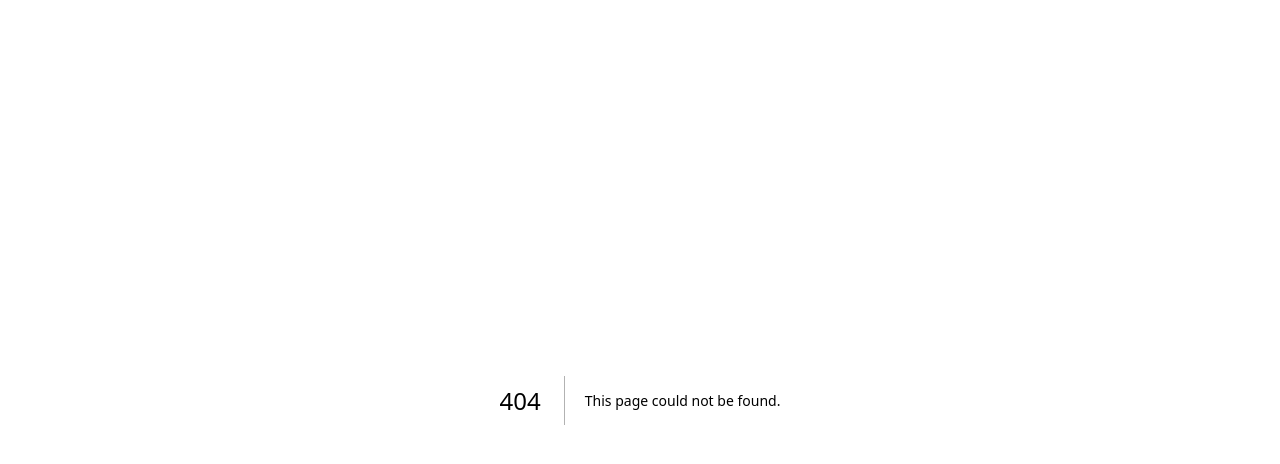
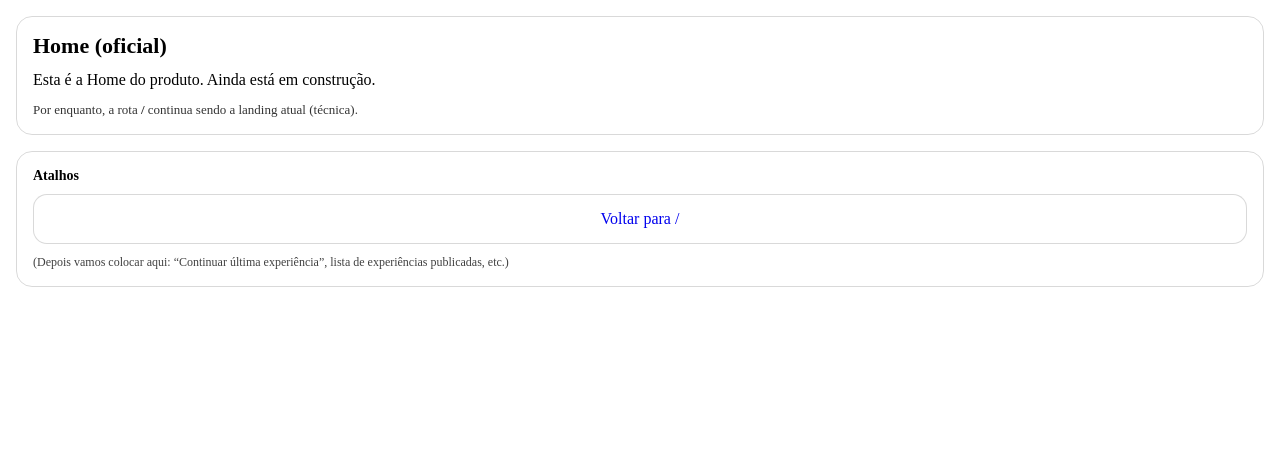
Before and after one commit to excompanhia/aplicativo-jornada, a Next.js app: page /home in a window 1280 px wide. Before the commit this address had no page. Shown: the top 464 px of the page. Built offline with nearby package versions, Linux system fonts and the light colour scheme.

Commit message:
Add /home route (official home placeholder)

```diff
--- /dev/null
+++ b/app/home/page.tsx
@@ -0,0 +1,71 @@
+"use client";
+
+import Link from "next/link";
+
+export default function HomePage() {
+  return (
+    <main
+      style={{
+        padding: 16,
+        display: "flex",
+        flexDirection: "column",
+        gap: 16,
+      }}
+    >
+      <div
+        style={{
+          borderRadius: 16,
+          padding: 16,
+          border: "1px solid rgba(0,0,0,0.15)",
+        }}
+      >
+        <h1 style={{ fontSize: 22, margin: 0, lineHeight: 1.2 }}>
+          Home (oficial)
+        </h1>
+
+        <p style={{ margin: "10px 0 0 0", lineHeight: 1.4 }}>
+          Esta é a Home do produto. Ainda está em construção.
+        </p>
+
+        <p style={{ margin: "10px 0 0 0", fontSize: 13, opacity: 0.8 }}>
+          Por enquanto, a rota <b>/</b> continua sendo a landing atual (técnica).
+        </p>
+      </div>
+
+      <div
+        style={{
+          borderRadius: 16,
+          padding: 16,
+          border: "1px solid rgba(0,0,0,0.15)",
+          display: "flex",
+          flexDirection: "column",
+          gap: 10,
+        }}
+      >
+        <div style={{ fontSize: 14, fontWeight: 700 }}>Atalhos</div>
+
+        <Link
+          href="/"
+          style={{
+            display: "inline-flex",
+            alignItems: "center",
+            justifyContent: "center",
+            height: 48,
+            borderRadius: 14,
+            border: "1px solid rgba(0,0,0,0.15)",
+            background: "white",
+            fontSize: 16,
+            textDecoration: "none",
+          }}
+        >
+          Voltar para /
+        </Link>
+
+        <div style={{ fontSize: 12, opacity: 0.75, lineHeight: 1.35 }}>
+          (Depois vamos colocar aqui: “Continuar última experiência”, lista de
+          experiências publicadas, etc.)
+        </div>
+      </div>
+    </main>
+  );
+}
```
